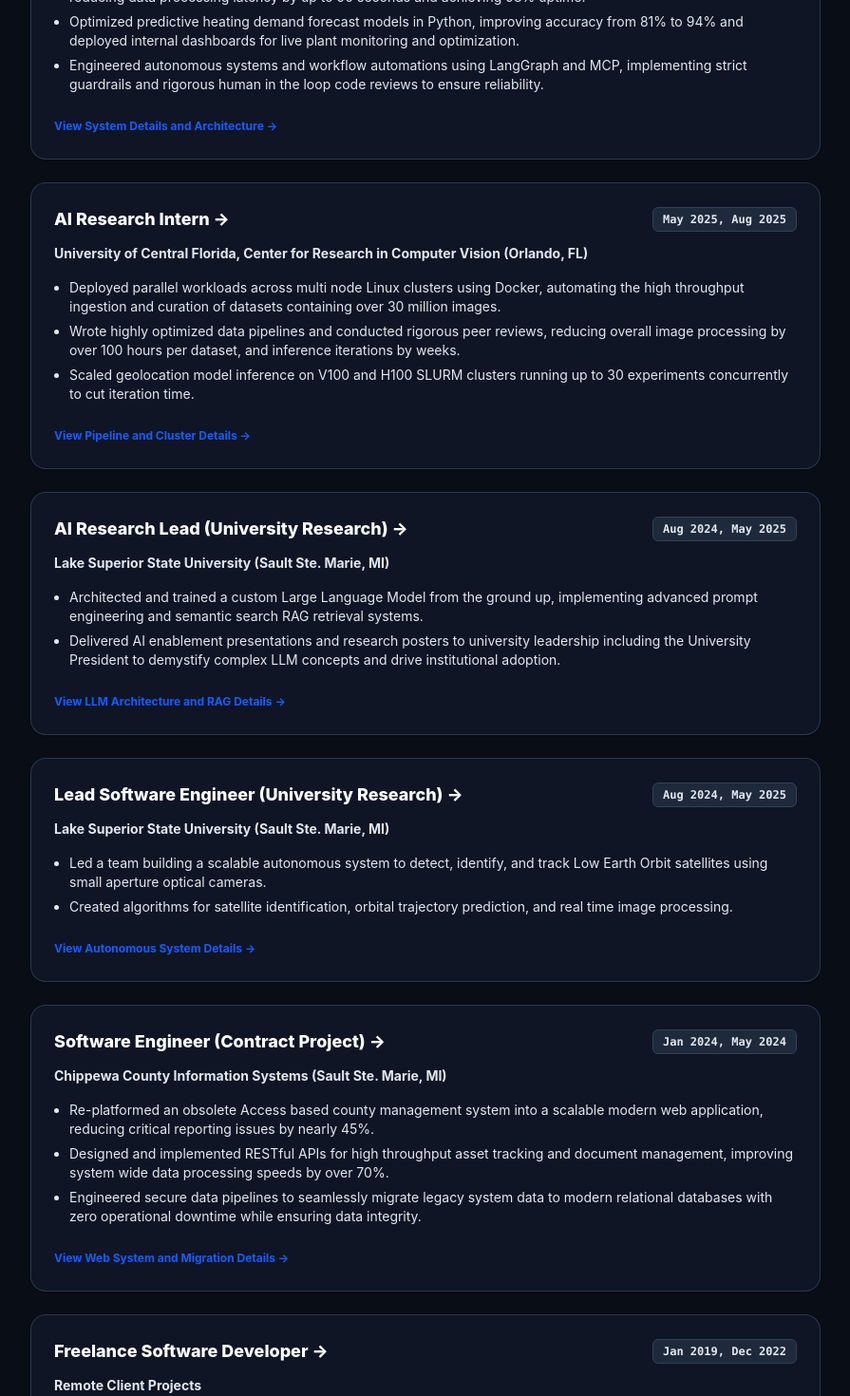
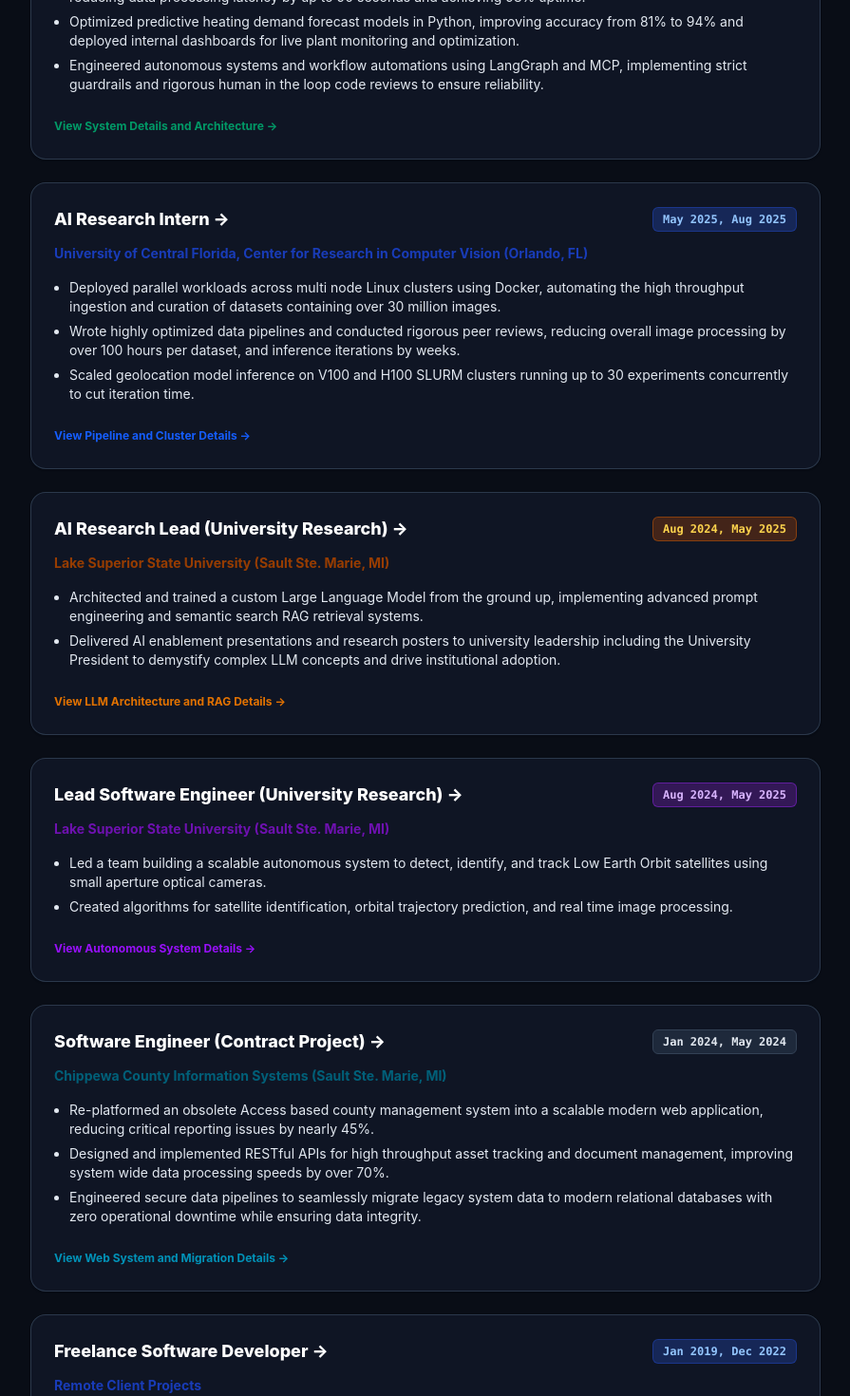
Before and after one commit to Dave-21/david-rivard-portfolio, a Next.js app: page / in a window 1280 px wide. Shown: the part 920-2390 px from the top of the page at 95% size, without its empty margins (192-1087 px from the left). Built offline with nearby package versions, Linux system fonts and the light colour scheme.

Commit message:
Fixed transitions and mobile layout

```diff
--- a/app/global.css
+++ b/app/global.css
@@ -52,14 +52,19 @@
   html {
     scroll-behavior: smooth;
     min-width: 320px;
+    max-width: 100vw;
+    overflow-x: hidden;
     background-color: var(--bg-primary) !important;
     color: var(--text-body) !important;
-    transition: background-color 0.2s ease, color 0.2s ease;
+    transition: background-color 0.2s cubic-bezier(0.4, 0, 0.2, 1), color 0.2s cubic-bezier(0.4, 0, 0.2, 1) !important;
   }
 
   body {
+    max-width: 100vw;
+    overflow-x: hidden;
     background-color: var(--bg-primary) !important;
     color: var(--text-body) !important;
+    transition: background-color 0.2s cubic-bezier(0.4, 0, 0.2, 1), color 0.2s cubic-bezier(0.4, 0, 0.2, 1) !important;
   }
 
   ::selection {
@@ -68,13 +73,13 @@
   }
 }
 
-/* Glassmorphism & Card System */
+/* Glassmorphism & Card System - Synchronized Transitions */
 .glass-card {
   background-color: var(--bg-card) !important;
   border: 1px solid var(--border-card) !important;
   box-shadow: 0 1px 3px 0 rgba(0, 0, 0, 0.08), 0 1px 2px 0 rgba(0, 0, 0, 0.04);
   color: var(--text-body) !important;
-  transition: all 0.2s ease;
+  transition: background-color 0.2s cubic-bezier(0.4, 0, 0.2, 1), border-color 0.2s cubic-bezier(0.4, 0, 0.2, 1), color 0.2s cubic-bezier(0.4, 0, 0.2, 1) !important;
 }
 
 /* Theme Toggle Button Component Rules */
@@ -83,6 +88,7 @@
   color: var(--toggle-btn-text) !important;
   border: 1px solid var(--toggle-btn-border) !important;
   box-shadow: 0 1px 2px 0 rgba(0, 0, 0, 0.05);
+  transition: background-color 0.2s cubic-bezier(0.4, 0, 0.2, 1), border-color 0.2s cubic-bezier(0.4, 0, 0.2, 1), color 0.2s cubic-bezier(0.4, 0, 0.2, 1) !important;
 }
 
 .theme-toggle-btn:hover {
@@ -92,12 +98,13 @@
 /* Footer Specific Typography & Border */
 .footer-container {
   border-top: 1px solid var(--border-subtle) !important;
+  transition: border-color 0.2s cubic-bezier(0.4, 0, 0.2, 1) !important;
 }
 
 .footer-link {
   color: var(--text-heading) !important;
   font-weight: 800 !important;
-  transition: color 0.2s ease;
+  transition: color 0.2s cubic-bezier(0.4, 0, 0.2, 1) !important;
 }
 
 .footer-link:hover {
@@ -111,23 +118,28 @@
 .footer-text {
   color: var(--text-heading) !important;
   font-weight: 800 !important;
+  transition: color 0.2s cubic-bezier(0.4, 0, 0.2, 1) !important;
 }
 
 /* Typography Utility Classes */
 .text-heading {
   color: var(--text-heading) !important;
+  transition: color 0.2s cubic-bezier(0.4, 0, 0.2, 1) !important;
 }
 
 .text-subheading {
   color: var(--text-body) !important;
+  transition: color 0.2s cubic-bezier(0.4, 0, 0.2, 1) !important;
 }
 
 .text-body-main {
   color: var(--text-body) !important;
+  transition: color 0.2s cubic-bezier(0.4, 0, 0.2, 1) !important;
 }
 
 .text-muted-main {
   color: var(--text-muted) !important;
+  transition: color 0.2s cubic-bezier(0.4, 0, 0.2, 1) !important;
 }
 
 /* Custom Skill Pill Badges */
@@ -135,6 +147,7 @@
   background-color: #f1f5f9;
   color: #0f172a;
   border: 1px solid #cbd5e1;
+  transition: background-color 0.2s cubic-bezier(0.4, 0, 0.2, 1), color 0.2s cubic-bezier(0.4, 0, 0.2, 1), border-color 0.2s cubic-bezier(0.4, 0, 0.2, 1) !important;
 }
 
 html.dark .badge-pill-neutral {
@@ -147,6 +160,7 @@
   background-color: #eff6ff;
   color: #1e40af;
   border: 1px solid #bfdbfe;
+  transition: background-color 0.2s cubic-bezier(0.4, 0, 0.2, 1), color 0.2s cubic-bezier(0.4, 0, 0.2, 1), border-color 0.2s cubic-bezier(0.4, 0, 0.2, 1) !important;
 }
 
 html.dark .badge-pill-blue {
@@ -159,6 +173,7 @@
   background-color: #faf5ff;
   color: #6b21a8;
   border: 1px solid #e9d5ff;
+  transition: background-color 0.2s cubic-bezier(0.4, 0, 0.2, 1), color 0.2s cubic-bezier(0.4, 0, 0.2, 1), border-color 0.2s cubic-bezier(0.4, 0, 0.2, 1) !important;
 }
 
 html.dark .badge-pill-purple {
@@ -171,6 +186,7 @@
   background-color: #ecfdf5;
   color: #065f46;
   border: 1px solid #a7f3d0;
+  transition: background-color 0.2s cubic-bezier(0.4, 0, 0.2, 1), color 0.2s cubic-bezier(0.4, 0, 0.2, 1), border-color 0.2s cubic-bezier(0.4, 0, 0.2, 1) !important;
 }
 
 html.dark .badge-pill-emerald {
@@ -183,6 +199,7 @@
   background-color: #fffbeb;
   color: #92400e;
   border: 1px solid #fde68a;
+  transition: background-color 0.2s cubic-bezier(0.4, 0, 0.2, 1), color 0.2s cubic-bezier(0.4, 0, 0.2, 1), border-color 0.2s cubic-bezier(0.4, 0, 0.2, 1) !important;
 }
 
 html.dark .badge-pill-amber {
@@ -222,7 +239,7 @@
 .prose pre {
   background-color: #0f172a;
   color: #f8fafc;
-  @apply rounded-xl overflow-x-auto border border-slate-800 p-4 text-sm my-6 shadow-md;
+  @apply rounded-xl overflow-x-auto border border-slate-800 p-4 text-sm my-6 shadow-md max-w-full;
 }
 
 .prose code {
--- a/app/layout.tsx
+++ b/app/layout.tsx
@@ -1,5 +1,5 @@
 import './global.css'
-import type { Metadata } from 'next'
+import type { Metadata, Viewport } from 'next'
 import { GeistSans } from 'geist/font/sans'
 import { GeistMono } from 'geist/font/mono'
 import { Navbar } from './components/nav'
@@ -7,6 +7,13 @@
 import { baseUrl } from './sitemap'
 import { Analytics } from '@vercel/analytics/react'
 import { SpeedInsights } from '@vercel/speed-insights/next'
+
+export const viewport: Viewport = {
+  width: 'device-width',
+  initialScale: 1,
+  maximumScale: 1,
+  userScalable: false,
+}
 
 export const metadata: Metadata = {
   metadataBase: new URL(baseUrl),
@@ -72,7 +79,7 @@
           }}
         />
       </head>
-      <body className="antialiased max-w-4xl mx-auto px-4 sm:px-6 lg:px-8 mt-6 mb-12 min-h-screen flex flex-col justify-between">
+      <body className="antialiased max-w-4xl mx-auto px-4 sm:px-6 lg:px-8 mt-6 mb-12 min-h-screen flex flex-col justify-between overflow-x-hidden">
         <main className="flex-auto min-w-0 mt-4 flex flex-col">
           <Navbar />
           {children}
--- a/app/page.tsx
+++ b/app/page.tsx
@@ -92,19 +92,19 @@
 
         <div className="space-y-6">
           {/* LSSU x DTE ENERGY */}
-          <div className="p-6 rounded-2xl glass-card hover:shadow-md transition-all duration-200 space-y-3">
+          <div className="p-6 rounded-2xl glass-card hover:border-emerald-500/60 dark:hover:border-emerald-500/60 transition-all duration-200 space-y-3">
             <div className="flex flex-col sm:flex-row sm:items-center justify-between gap-1">
               <Link
                 href="/projects/dte-steam-plant-ai-optimization"
-                className="text-lg font-extrabold text-heading hover:text-blue-600 dark:hover:text-blue-400 hover:scale-[1.02] origin-left transition-all duration-200 inline-block w-fit"
+                className="text-lg font-extrabold text-heading hover:text-emerald-600 dark:hover:text-emerald-400 hover:scale-105 hover:[text-shadow:0_0_18px_rgba(16,185,129,0.6)] dark:hover:[text-shadow:0_0_22px_rgba(52,211,153,0.75)] origin-left transition-all duration-300 ease-out inline-block w-fit"
               >
                 Software Engineer →
               </Link>
-              <span className="text-xs font-mono font-bold badge-pill-neutral px-2.5 py-1 rounded-md w-fit">
+              <span className="text-xs font-mono font-bold badge-pill-emerald px-2.5 py-1 rounded-md w-fit">
                 Apr 2025, Present
               </span>
             </div>
-            <div className="text-sm font-bold text-subheading">
+            <div className="text-sm font-bold text-emerald-800 dark:text-emerald-300">
               Lake Superior State University in partnership with DTE Energy (Remote / Sault Ste. Marie, MI)
             </div>
             <ul className="list-disc pl-4 text-sm text-body-main space-y-1.5 pt-1">
@@ -121,7 +121,7 @@
             <div className="pt-2">
               <Link
                 href="/projects/dte-steam-plant-ai-optimization"
-                className="inline-flex items-center text-xs font-bold text-blue-600 dark:text-blue-400 hover:underline gap-1"
+                className="inline-flex items-center text-xs font-bold text-emerald-600 dark:text-emerald-400 hover:underline gap-1"
               >
                 View System Details and Architecture →
               </Link>
@@ -129,19 +129,19 @@
           </div>
 
           {/* UCF CRCV */}
-          <div className="p-6 rounded-2xl glass-card hover:shadow-md transition-all duration-200 space-y-3">
+          <div className="p-6 rounded-2xl glass-card hover:border-blue-500/60 dark:hover:border-blue-500/60 transition-all duration-200 space-y-3">
             <div className="flex flex-col sm:flex-row sm:items-center justify-between gap-1">
               <Link
                 href="/projects/vlm-geolocation-research"
-                className="text-lg font-extrabold text-heading hover:text-blue-600 dark:hover:text-blue-400 hover:scale-[1.02] origin-left transition-all duration-200 inline-block w-fit"
+                className="text-lg font-extrabold text-heading hover:text-blue-600 dark:hover:text-blue-400 hover:scale-105 hover:[text-shadow:0_0_18px_rgba(37,99,235,0.6)] dark:hover:[text-shadow:0_0_22px_rgba(96,165,250,0.75)] origin-left transition-all duration-300 ease-out inline-block w-fit"
               >
                 AI Research Intern →
               </Link>
-              <span className="text-xs font-mono font-bold badge-pill-neutral px-2.5 py-1 rounded-md w-fit">
+              <span className="text-xs font-mono font-bold badge-pill-blue px-2.5 py-1 rounded-md w-fit">
                 May 2025, Aug 2025
               </span>
             </div>
-            <div className="text-sm font-bold text-subheading">
+            <div className="text-sm font-bold text-blue-800 dark:text-blue-300">
               University of Central Florida, Center for Research in Computer Vision (Orlando, FL)
             </div>
             <ul className="list-disc pl-4 text-sm text-body-main space-y-1.5 pt-1">
@@ -166,19 +166,19 @@
           </div>
 
           {/* LSSU LLM LEAD */}
-          <div className="p-6 rounded-2xl glass-card hover:shadow-md transition-all duration-200 space-y-3">
+          <div className="p-6 rounded-2xl glass-card hover:border-amber-500/60 dark:hover:border-amber-500/60 transition-all duration-200 space-y-3">
             <div className="flex flex-col sm:flex-row sm:items-center justify-between gap-1">
               <Link
                 href="/projects/custom-llm-rag-architecture"
-                className="text-lg font-extrabold text-heading hover:text-blue-600 dark:hover:text-blue-400 hover:scale-[1.02] origin-left transition-all duration-200 inline-block w-fit"
+                className="text-lg font-extrabold text-heading hover:text-amber-600 dark:hover:text-amber-400 hover:scale-105 hover:[text-shadow:0_0_18px_rgba(217,119,6,0.6)] dark:hover:[text-shadow:0_0_22px_rgba(251,191,36,0.75)] origin-left transition-all duration-300 ease-out inline-block w-fit"
               >
                 AI Research Lead (University Research) →
               </Link>
-              <span className="text-xs font-mono font-bold badge-pill-neutral px-2.5 py-1 rounded-md w-fit">
+              <span className="text-xs font-mono font-bold badge-pill-amber px-2.5 py-1 rounded-md w-fit">
                 Aug 2024, May 2025
               </span>
             </div>
-            <div className="text-sm font-bold text-subheading">
+            <div className="text-sm font-bold text-amber-800 dark:text-amber-300">
               Lake Superior State University (Sault Ste. Marie, MI)
             </div>
             <ul className="list-disc pl-4 text-sm text-body-main space-y-1.5 pt-1">
@@ -192,7 +192,7 @@
             <div className="pt-2">
               <Link
                 href="/projects/custom-llm-rag-architecture"
-                className="inline-flex items-center text-xs font-bold text-blue-600 dark:text-blue-400 hover:underline gap-1"
+                className="inline-flex items-center text-xs font-bold text-amber-600 dark:text-amber-400 hover:underline gap-1"
               >
                 View LLM Architecture and RAG Details →
               </Link>
@@ -200,19 +200,19 @@
           </div>
 
           {/* LSSU SATELLITE TRACKER */}
-          <div className="p-6 rounded-2xl glass-card hover:shadow-md transition-all duration-200 space-y-3">
+          <div className="p-6 rounded-2xl glass-card hover:border-purple-500/60 dark:hover:border-purple-500/60 transition-all duration-200 space-y-3">
             <div className="flex flex-col sm:flex-row sm:items-center justify-between gap-1">
               <Link
                 href="/projects/autonomous-leo-satellite-tracker"
-                className="text-lg font-extrabold text-heading hover:text-blue-600 dark:hover:text-blue-400 hover:scale-[1.02] origin-left transition-all duration-200 inline-block w-fit"
+                className="text-lg font-extrabold text-heading hover:text-purple-600 dark:hover:text-purple-400 hover:scale-105 hover:[text-shadow:0_0_18px_rgba(147,51,234,0.6)] dark:hover:[text-shadow:0_0_22px_rgba(192,132,252,0.75)] origin-left transition-all duration-300 ease-out inline-block w-fit"
               >
                 Lead Software Engineer (University Research) →
               </Link>
-              <span className="text-xs font-mono font-bold badge-pill-neutral px-2.5 py-1 rounded-md w-fit">
+              <span className="text-xs font-mono font-bold badge-pill-purple px-2.5 py-1 rounded-md w-fit">
                 Aug 2024, May 2025
               </span>
             </div>
-            <div className="text-sm font-bold text-subheading">
+            <div className="text-sm font-bold text-purple-800 dark:text-purple-300">
               Lake Superior State University (Sault Ste. Marie, MI)
             </div>
             <ul className="list-disc pl-4 text-sm text-body-main space-y-1.5 pt-1">
@@ -226,7 +226,7 @@
             <div className="pt-2">
               <Link
                 href="/projects/autonomous-leo-satellite-tracker"
-                className="inline-flex items-center text-xs font-bold text-blue-600 dark:text-blue-400 hover:underline gap-1"
+                className="inline-flex items-center text-xs font-bold text-purple-600 dark:text-purple-400 hover:underline gap-1"
               >
                 View Autonomous System Details →
               </Link>
@@ -234,11 +234,11 @@
           </div>
 
           {/* CHIPPEWA COUNTY CONTRACT PROJECT */}
-          <div className="p-6 rounded-2xl glass-card hover:shadow-md transition-all duration-200 space-y-3">
+          <div className="p-6 rounded-2xl glass-card hover:border-cyan-500/60 dark:hover:border-cyan-500/60 transition-all duration-200 space-y-3">
             <div className="flex flex-col sm:flex-row sm:items-center justify-between gap-1">
               <Link
                 href="/projects/chippewa-county-inventory-system"
-                className="text-lg font-extrabold text-heading hover:text-blue-600 dark:hover:text-blue-400 hover:scale-[1.02] origin-left transition-all duration-200 inline-block w-fit"
+                className="text-lg font-extrabold text-heading hover:text-cyan-600 dark:hover:text-cyan-400 hover:scale-105 hover:[text-shadow:0_0_18px_rgba(8,145,178,0.6)] dark:hover:[text-shadow:0_0_22px_rgba(34,211,238,0.75)] origin-left transition-all duration-300 ease-out inline-block w-fit"
               >
                 Software Engineer (Contract Project) →
               </Link>
@@ -246,7 +246,7 @@
                 Jan 2024, May 2024
               </span>
             </div>
-            <div className="text-sm font-bold text-subheading">
+            <div className="text-sm font-bold text-cyan-800 dark:text-cyan-300">
               Chippewa County Information Systems (Sault Ste. Marie, MI)
             </div>
             <ul className="list-disc pl-4 text-sm text-body-main space-y-1.5 pt-1">
@@ -263,7 +263,7 @@
             <div className="pt-2">
               <Link
                 href="/projects/chippewa-county-inventory-system"
-                className="inline-flex items-center text-xs font-bold text-blue-600 dark:text-blue-400 hover:underline gap-1"
+                className="inline-flex items-center text-xs font-bold text-cyan-600 dark:text-cyan-400 hover:underline gap-1"
               >
                 View Web System and Migration Details →
               </Link>
@@ -271,19 +271,19 @@
           </div>
 
           {/* FREELANCE */}
-          <div className="p-6 rounded-2xl glass-card hover:shadow-md transition-all duration-200 space-y-3">
+          <div className="p-6 rounded-2xl glass-card hover:border-blue-500/60 dark:hover:border-blue-500/60 transition-all duration-200 space-y-3">
             <div className="flex flex-col sm:flex-row sm:items-center justify-between gap-1">
               <Link
                 href="/projects/scalable-etl-freelance-apps"
-                className="text-lg font-extrabold text-heading hover:text-blue-600 dark:hover:text-blue-400 hover:scale-[1.02] origin-left transition-all duration-200 inline-block w-fit"
+                className="text-lg font-extrabold text-heading hover:text-blue-600 dark:hover:text-blue-400 hover:scale-105 hover:[text-shadow:0_0_18px_rgba(37,99,235,0.6)] dark:hover:[text-shadow:0_0_22px_rgba(96,165,250,0.75)] origin-left transition-all duration-300 ease-out inline-block w-fit"
               >
                 Freelance Software Developer →
               </Link>
-              <span className="text-xs font-mono font-bold badge-pill-neutral px-2.5 py-1 rounded-md w-fit">
+              <span className="text-xs font-mono font-bold badge-pill-blue px-2.5 py-1 rounded-md w-fit">
                 Jan 2019, Dec 2022
               </span>
             </div>
-            <div className="text-sm font-bold text-subheading">
+            <div className="text-sm font-bold text-blue-800 dark:text-blue-300">
               Remote Client Projects
             </div>
             <ul className="list-disc pl-4 text-sm text-body-main space-y-1.5 pt-1">
@@ -323,7 +323,7 @@
             </h3>
             <div className="flex flex-wrap gap-2">
               {['Kubernetes', 'Docker', 'Terraform', 'AWS', 'Azure', 'GCP', 'GitOps', 'CI/CD', 'Linux', 'SLURM', 'CUDA', 'Mamba/Conda'].map((skill) => (
-                <span key={skill} className="text-xs font-mono font-bold px-2.5 py-1 rounded-md badge-pill-neutral">
+                <span key={skill} className="text-xs font-mono font-bold px-2.5 py-1 rounded-md badge-pill-blue">
                   {skill}
                 </span>
               ))}
```
Also changed, not shown: app/components/nav.tsx (+5 -5 lines).
